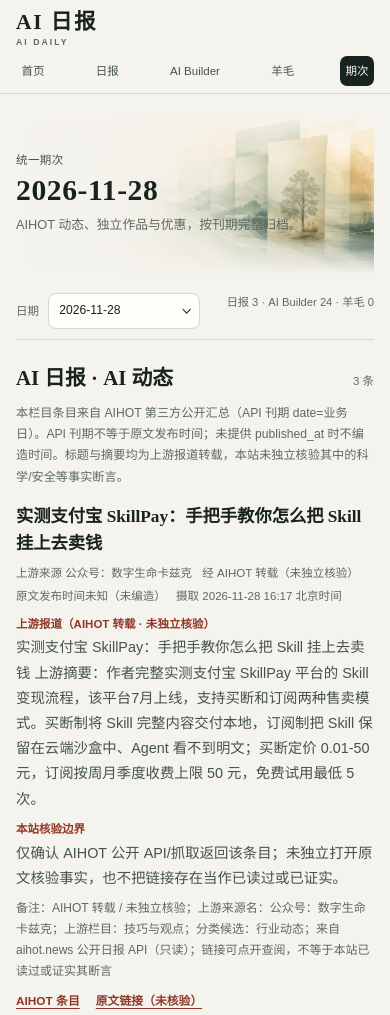
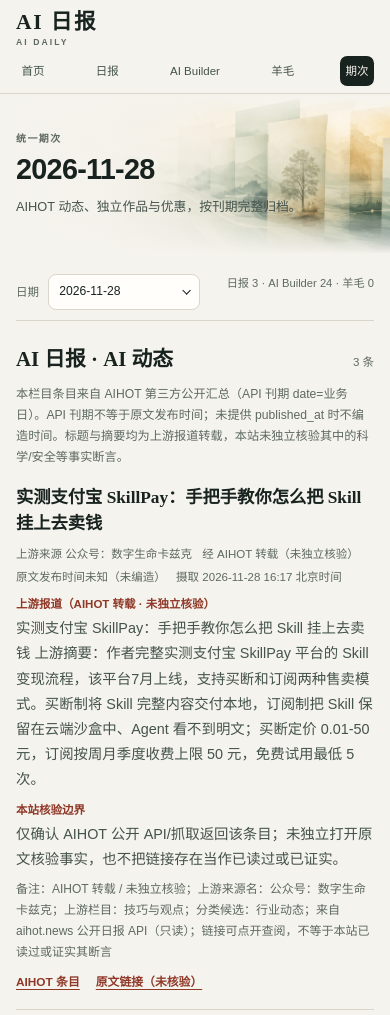
Before and after one commit to YuyuX0101/aihot-daily, a plain HTML site: page e/index.html in a window 390 px wide. Shown: the top 1015 px of the page. Drawn offline with Linux system fonts and the light colour scheme.

Commit message:
Make section covers full bleed and refine titles

```diff
--- a/assets/editorial.css
+++ b/assets/editorial.css
@@ -78,16 +78,17 @@ button,select { font:inherit; }
 .desk-builder .channel-content .empty-message { grid-column:1 / -1; }
 .home { padding-bottom:2rem; }
 .section-dock { display:none; }
-.page { padding:1.2rem 0 2.5rem; }
-.inner-hero { position:relative; isolation:isolate; overflow:hidden; height:11rem; margin-bottom:.6rem; background:var(--paper); }
+.page { width:100%; margin:0; padding:0 0 2.5rem; }
+.page > :not(.inner-hero) { width:calc(100% - 4rem); margin-left:auto; margin-right:auto; }
+.inner-hero { position:relative; isolation:isolate; overflow:hidden; width:100%; height:11rem; margin-bottom:.6rem; background:var(--paper); }
 .inner-cover-image { position:absolute; inset:0; z-index:-2; width:100%; height:100%; object-fit:cover; object-position:center; mask-image:linear-gradient(to bottom,transparent 0%,#000 18%,#000 75%,transparent 100%); }
 .inner-hero::after { content:""; position:absolute; inset:0; z-index:-1; background:linear-gradient(90deg,var(--paper) 0%,rgba(245,243,237,.96) 27%,rgba(245,243,237,.62) 48%,rgba(245,243,237,.04) 80%); }
-.inner-hero .inner-heading { height:100%; align-content:center; padding:0; }
-.inner-heading { display:grid; grid-template-columns:1fr auto; align-items:end; gap:.2rem 2rem; margin:0; padding:0 0 .85rem; }
-.inner-heading .section-meta { grid-column:1 / -1; }
-.inner-heading h1 { margin:.1rem 0 0; font:600 clamp(1.85rem,3vw,2.3rem)/1.25 var(--font-display); letter-spacing:.02em; }
+.inner-hero .inner-heading { display:flex; flex-direction:column; align-items:flex-start; justify-content:center; gap:.28rem; width:calc(100% - 4rem); height:100%; margin:auto; padding:0; }
+.inner-heading { margin:0; padding:0 0 .85rem; }
+.inner-heading .section-meta { color:var(--ink-muted); font-size:.62rem; font-weight:600; letter-spacing:.15em; }
+.inner-heading h1 { margin:0; font:650 clamp(1.8rem,3vw,2.2rem)/1.2 var(--font-body); letter-spacing:-.025em; }
 .inner-heading p { margin:0; }
-.inner-heading .page-lead { grid-column:2; grid-row:2; max-width:32rem; color:var(--ink-muted); font-size:.8rem; text-align:right; }
+.inner-heading .page-lead { max-width:32rem; color:var(--ink-secondary); font-size:.8rem; text-align:left; }
 .page-toolbar { display:flex; align-items:center; justify-content:space-between; gap:1rem; padding:.6rem 0; border-bottom:1px solid var(--rule); }
 .date-picker { display:inline-flex; align-items:center; gap:.55rem; color:var(--ink-muted); font-size:.72rem; }
 .date-picker select { min-width:9.5rem; padding:.34rem .5rem; border:1px solid var(--rule); border-radius:.4rem; background:transparent; color:var(--ink); cursor:pointer; font-size:.76rem; }
@@ -156,7 +157,9 @@ button,select { font:inherit; }
   .project-grid { grid-template-columns:repeat(2,minmax(0,1fr)); }
 }
 @media (max-width:820px) {
-  .site-header-inner,.page { width:calc(100% - 2rem); }
+  .site-header-inner { width:calc(100% - 2rem); }
+  .page > :not(.inner-hero) { width:calc(100% - 2rem); }
+  .inner-hero .inner-heading { width:calc(100% - 2rem); }
   .cover { height:11rem; }
   .cover-copy,.reading-flow { width:calc(100% - 2rem); }
   .cover-copy { padding:1.1rem 0; }
@@ -166,7 +169,6 @@ button,select { font:inherit; }
   .desk-builder { order:2; padding-top:1.5rem; border-top:1px solid var(--rule); }
   .desk-deals { order:3; }
   .article-list { grid-template-columns:1fr; }
-  .page { padding-top:1.2rem; }
 }
 @media (max-width:640px) {
   .site-header-inner { flex-wrap:wrap; gap:.45rem; min-height:0; padding:.65rem 0 .45rem; }
--- a/e/index.html
+++ b/e/index.html
@@ -4,7 +4,7 @@
 <meta charset="UTF-8">
 <meta name="viewport" content="width=device-width, initial-scale=1.0">
 <title>AI 日报 · 统一期次 · 2026-11-28</title>
-<link rel="stylesheet" href="../assets/editorial.css?v=ai-daily-12">
+<link rel="stylesheet" href="../assets/editorial.css?v=ai-daily-13">
 <link rel="icon" type="image/png" href="../assets/favicon.png?v=1">
 
 </head>
```
Also changed, not shown: assets/legacy-daily-overlay.css (+6 -6 lines), builder/index.html (+1 -1 lines), daily/index.html (+1 -1 lines), deals/index.html (+1 -1 lines), e/2026-11-22.html (+1 -1 lines), e/2026-11-28.html (+1 -1 lines), index.html (+1 -1 lines), 1 other file.
